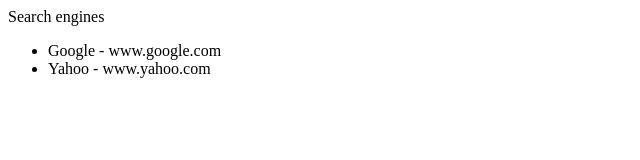
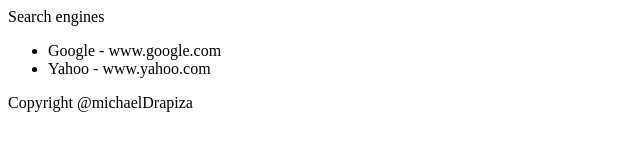
Before and after one commit to mdrap/anotherGitTest, a plain HTML site: page index.html in a window 1280 px wide. Shown: the whole page, without its empty margins (0-640 px from the left). Drawn offline with Linux system fonts and the light colour scheme.

Commit message:
added copyright info

```diff
--- a/index.html
+++ b/index.html
@@ -10,7 +10,7 @@
 <li>Yahoo - www.yahoo.com</li>
 </ul>
 
-
+<p>Copyright @michaelDrapiza</p>
 </body>
 
 </htm>
```
